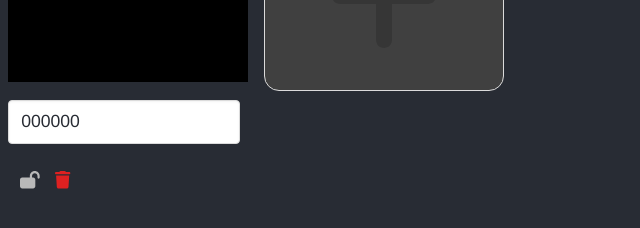
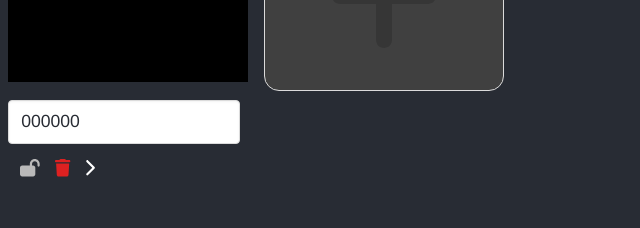
Before and after one commit to MaloryUmbrella/My-colors, a React (Create React App) app: page / in a window 1280 px wide. Both pictures are taken after a click on the element 128 px from the left and 158 px from the top of the page. Shown: the part 162-390 px from the top of the page, without its empty margins (0-640 px from the left). Built offline with nearby package versions, Linux system fonts and the light colour scheme.

Commit message:
Add left and right arrow to reorder palettes

```diff
--- a/src/components/atomes/div_color.js
+++ b/src/components/atomes/div_color.js
@@ -1,7 +1,7 @@
 import React from 'react';
 import { FontAwesomeIcon } from '@fortawesome/react-fontawesome';
-import { faTrash, faLockOpen, faLock } from '@fortawesome/free-solid-svg-icons';
-import { deletePalette, lockPalette, unlockPalette, rgbToHex } from '../functions';
+import { faTrash, faLockOpen, faLock, faChevronRight, faChevronLeft } from '@fortawesome/free-solid-svg-icons';
+import { deletePalette, lockPalette, unlockPalette, rgbToHex, isFirst, isMiddle, isLast } from '../functions';
 
 class DivColor extends React.Component {
     constructor(props) {
@@ -60,6 +60,8 @@ class DivColor extends React.Component {
             color_to_hex = "000000";
         }
 
+        color_to_hex = color_to_hex.toUpperCase();
+
         navigator.clipboard.writeText(color_to_hex).then(function() {
                 alert("La couleur a bien été copiée dans le presse papier");
             }, function() {
@@ -79,7 +81,7 @@ class DivColor extends React.Component {
 	    		    	<input className="input" type="text" id={`input${this.props.ids}`} defaultValue={this.colorWithoutHash(this.props.color)} onChange={(element) => this.changeColor(element.target.value, this.props.id, this.props.state)} />
 	    		    </div>
                 </div>
-                <div>
+                <div className="icons">
                     <div className="btn btn-circle">
                         {
                             [
@@ -95,6 +97,30 @@ class DivColor extends React.Component {
                     <div className="btn btn-circle trashcan">
                         <FontAwesomeIcon icon={faTrash} color="#DE2121" size="lg" onClick={() => deletePalette(this.props.state, this, this.props.id, this.props.ids)}/>
                     </div>
+                    {
+                        [
+                            isFirst(this.props.id - 1) === true ? (
+                                <div className="btn btn-circle">
+                                    <FontAwesomeIcon icon={faChevronRight} size="lg" />
+                                </div>
+                            ): null,
+                            isMiddle(this.props.state, this.props.id - 1) === true ? (
+                                <>
+                                    <div className="btn btn-circle">
+                                        <FontAwesomeIcon icon={faChevronRight} size="lg" />
+                                    </div>
+                                    <div className="btn btn-circle">
+                                        <FontAwesomeIcon icon={faChevronLeft} size="lg" />
+                                    </div>
+                                </>
+                            ): null,
+                            isLast(this.props.state, this.props.id -1) === true ? (
+                                <div className="btn btn-circle">
+                                    <FontAwesomeIcon icon={faChevronLeft} size="lg" />
+                                </div>
+                            ): null
+                        ]
+                    }
                 </div>
 	    	</div>
         )
--- a/src/components/functions/index.js
+++ b/src/components/functions/index.js
@@ -63,3 +63,30 @@ export function lockPalette(props) {
 export function unlockPalette(props) {
   props.setState({locked: false});
 }
+
+export function isFirst(i) {
+  if (i === 0) {
+    return true;
+  }
+  else {
+    return false;
+  }
+}
+
+export function isMiddle(props, i) {
+  if ( (i > 0) && (i < (props.state.colors.length - 1)) && (props.state.colors.length >= 3) ) {
+    return true;
+  }
+  else {
+    return false;
+  }
+}
+
+export function isLast(props, i) {
+  if ( (i === props.state.colors.length - 1) && (props.state.colors.length >= 2) ) {
+    return true;
+  }
+  else {
+    return false;
+  }
+}
--- a/src/index.css
+++ b/src/index.css
@@ -175,3 +175,8 @@ code {
   background-size: 1.2em;
   margin-right: 0.1em;
 }
+
+.icons {
+  position: relative;
+  top: -12px;
+}
```
